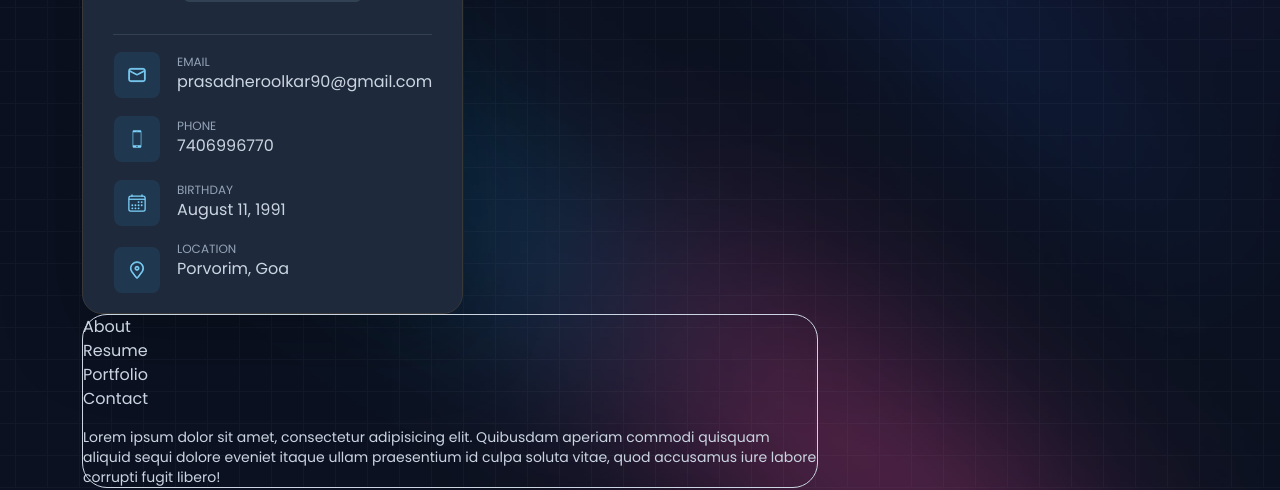
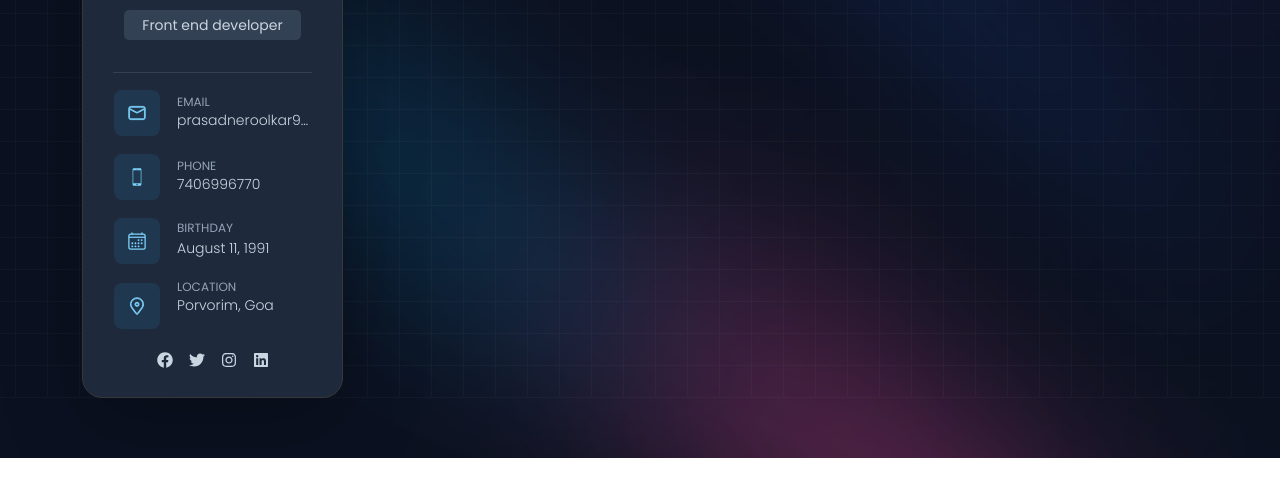
Before and after one commit to prasadneroolkar/newportfolio, a React (Vite) app: page / in a window 1280 px wide. Shown: the part 347-837 px from the top of the page. After the commit the page ends 805 px from the top, so only its background shows below. Built offline with nearby package versions, Linux system fonts and the light colour scheme.

Commit message:
deskstop css for sidebar info complted

```diff
--- a/src/App.jsx
+++ b/src/App.jsx
@@ -9,13 +9,13 @@ function App() {
       <section id="body">
         <div className="container">
           <div className="row">
-            <div className="col-lg-auto col">
+            <div className="col-lg-3 col">
               <Sidebar>
                 <SideInfo />
                 <SidebarContact />
               </Sidebar>
             </div>
-            <div className="col-lg-8 col-12">
+            <div className="col-lg-9 col-12">
               <div className="main_content">
                 <header>
                   <nav>
--- a/src/components/Sidebar/Sidebar.module.scss
+++ b/src/components/Sidebar/Sidebar.module.scss
@@ -3,6 +3,7 @@
   height: 100%;
   margin-bottom: 0px;
   padding-top: 60px;
+  padding-bottom: 10px;
   padding-inline: 30px;
   box-shadow: 0 24px 80px hsla(0, 0%, 0%, 0.25);
   border-radius: 20px;
--- a/src/components/Sidebar/SidebarContact.jsx
+++ b/src/components/Sidebar/SidebarContact.jsx
@@ -3,6 +3,10 @@ import { CiMail } from "react-icons/ci";
 import { IoIosPhonePortrait } from "react-icons/io";
 import { IoCalendarOutline } from "react-icons/io5";
 import { CiLocationOn } from "react-icons/ci";
+import { FaFacebook } from "react-icons/fa";
+import { FaTwitter } from "react-icons/fa";
+import { FaInstagram } from "react-icons/fa";
+import { FaLinkedin } from "react-icons/fa";
 import styles from "./SidebarContact.module.scss";
 
 const SidebarContact = () => {
@@ -25,6 +29,7 @@ const SidebarContact = () => {
             <a
               href="mailto:prasadneroolkar90@gmail.com"
               className={styles.contact_link}
+              title="prasadneroolkar90@gmail.com"
             >
               prasadneroolkar90@gmail.com
             </a>
@@ -87,37 +92,50 @@ const SidebarContact = () => {
 
       <div className="separator"></div>
 
-      <ul className="social-list">
-        <li className="social-item">
-          <a href="#" className="social-link">
-            <ion-icon
+      <ul
+        className="social_list justify-content-center d-flex align-items-center
+justify-content-center d-flex align-items-center gap-3 px-1"
+      >
+        <li className="social_item">
+          <a href="#" className="social_link">
+            <FaFacebook
               name="logo-facebook"
               role="img"
               class="md hydrated"
               aria-label="logo facebook"
-            ></ion-icon>
+            ></FaFacebook>
           </a>
         </li>
 
-        <li className="social-item">
-          <a href="#" className="social-link">
-            <ion-icon
+        <li className="social_item">
+          <a href="#" className="social_link">
+            <FaTwitter
               name="logo-twitter"
               role="img"
               class="md hydrated"
               aria-label="logo twitter"
-            ></ion-icon>
+            ></FaTwitter>
           </a>
         </li>
 
-        <li className="social-item">
-          <a href="#" className="social-link">
-            <ion-icon
+        <li className="social_item ">
+          <a href="#" className="social_link">
+            <FaInstagram
               name="logo-instagram"
               role="img"
               class="md hydrated"
               aria-label="logo instagram"
-            ></ion-icon>
+            ></FaInstagram>
+          </a>
+        </li>
+        <li className="social_item ">
+          <a href="#" className="social_link">
+            <FaLinkedin
+              name="logo-instagram"
+              role="img"
+              class="md hydrated"
+              aria-label="logo instagram"
+            ></FaLinkedin>
           </a>
         </li>
       </ul>
--- a/src/components/Sidebar/SidebarContact.module.scss
+++ b/src/components/Sidebar/SidebarContact.module.scss
@@ -60,9 +60,22 @@
         }
 
         .contact_link {
+          @include font-rem(14px, 20px);
+          font-weight: 300;
           white-space: nowrap;
           overflow: hidden;
           text-overflow: ellipsis;
+          display: block;
+        }
+
+        time {
+          @include font-rem(14px, 20px);
+          font-weight: 300;
+        }
+
+        address {
+          @include font-rem(14px, 20px);
+          font-weight: 300;
         }
       }
 
```
